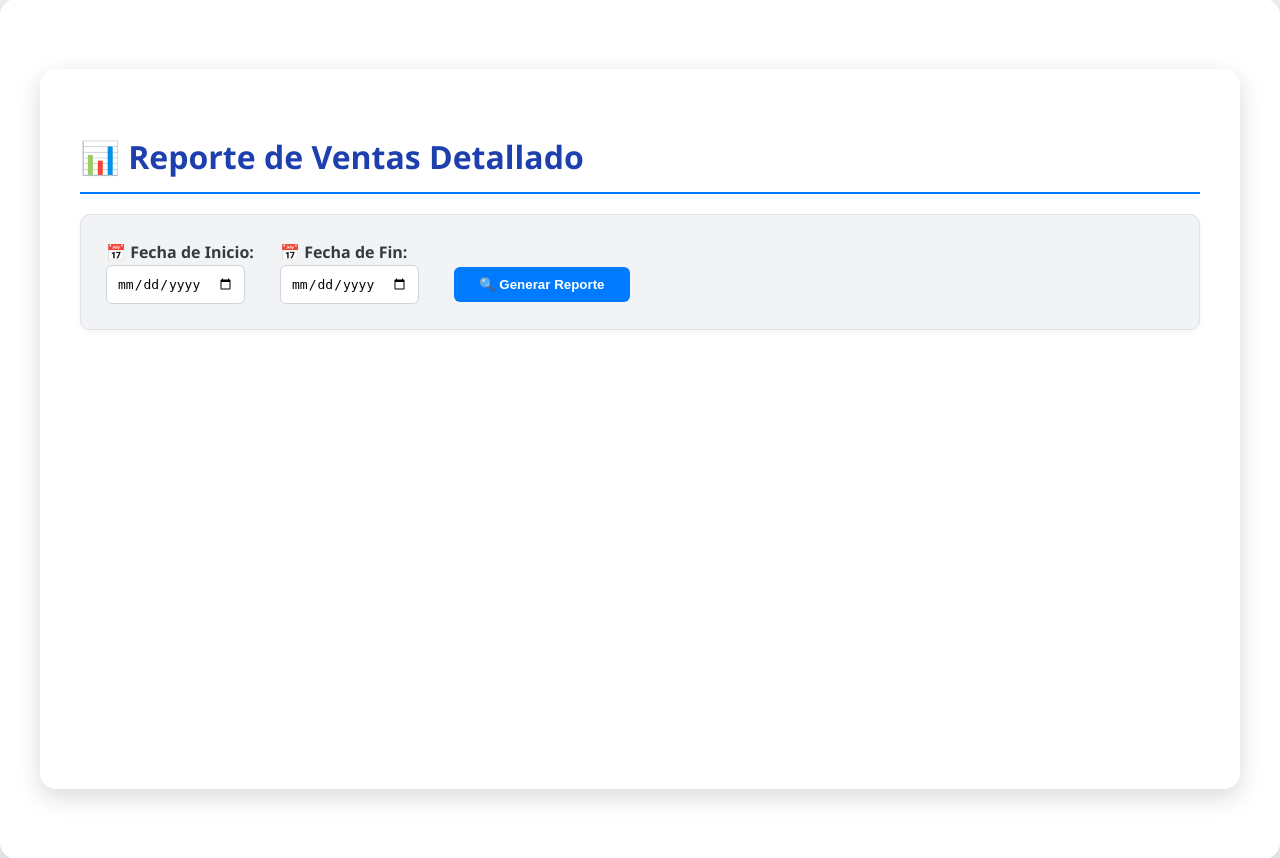
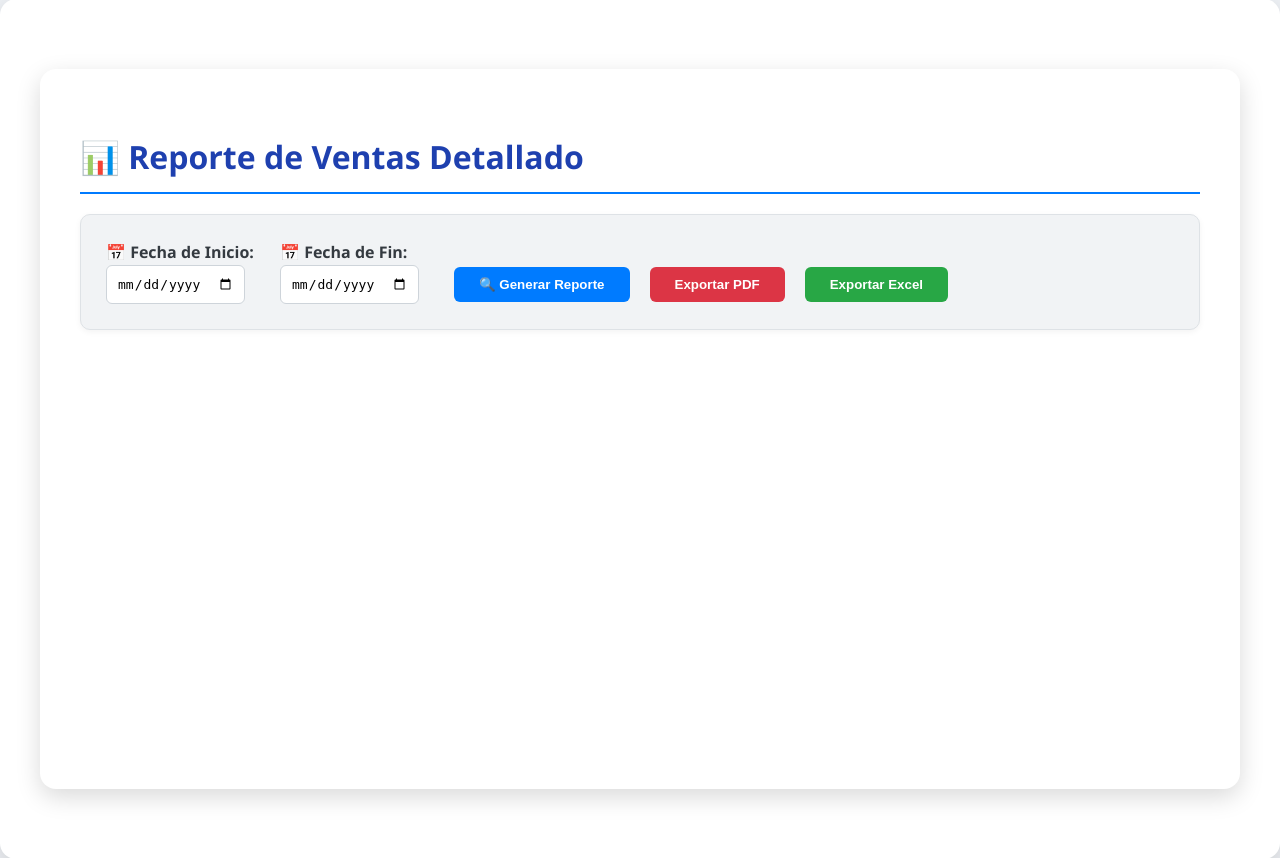
Before and after one commit to RogerEhq/almacen, a Django app: page /pos/reports/sales/ in a window 1280 px wide. Shown: the part 118-976 px from the top of the page. Run offline with Django 5.2, Linux system fonts and the light colour scheme; a user stored in the database is signed in.

Commit message:
exportaciones pdf y excel

```diff
--- a/pos/templates/pos/sales_report.html
+++ b/pos/templates/pos/sales_report.html
@@ -24,6 +24,31 @@
                     🔍 Generar Reporte
                 </button>
             </div>
+
+            {# Botón de Exportar a PDF (ya existente) #}
+            <div>
+                <button
+                    type="submit"
+                    name="export_pdf"
+                    value="true"
+                    style="margin-top: 24px; padding: 10px 25px; background-color: #dc3545; color: white; border: none; border-radius: 6px; font-weight: 600; cursor: pointer; transition: background-color 0.3s;"
+                >
+                    <i class="fas fa-file-pdf"></i> Exportar PDF
+                </button>
+            </div>
+
+            {# Botón de Exportar a Excel (NUEVO) #}
+            <div>
+                <button
+                    type="submit"
+                    name="export_excel"
+                    value="true"
+                    style="margin-top: 24px; padding: 10px 25px; background-color: #28a745; color: white; border: none; border-radius: 6px; font-weight: 600; cursor: pointer; transition: background-color 0.3s;"
+                >
+                    <i class="fas fa-file-excel"></i> Exportar Excel
+                </button>
+            </div>
+
         </div>
     </form>
 
--- a/pos/views.py
+++ b/pos/views.py
@@ -11,10 +11,14 @@ from django.db.models import Sum, Count, Q, ExpressionWrapper, F
 from django.utils import timezone
 from decimal import Decimal
 from django.contrib.auth import logout
+from openpyxl import Workbook
 
 from .models import Product, Sale, SaleItem, CashDrawerSession, Supplier
 from django.db.models.functions import ExtractYear, ExtractMonth
-
+from reportlab.lib import colors
+from reportlab.lib.pagesizes import letter
+from reportlab.platypus import SimpleDocTemplate, Table, TableStyle, Paragraph, Spacer
+from reportlab.lib.styles import getSampleStyleSheet
 
 # --- Redirección inicial tras login ---
 @login_required
@@ -331,11 +335,13 @@ def dashboard_view(request):
 
     return render(request, 'pos/dashboard.html', context)
 
+
 @user_passes_test(is_admin_staff)
 @login_required
 def sales_report_view(request):
     sales = None
     totals = {}
+    date_range_str = ""
 
     if request.method == 'POST':
         start_date_str = request.POST.get('start_date')
@@ -346,12 +352,22 @@ def sales_report_view(request):
                 start_date = datetime.strptime(start_date_str, '%Y-%m-%d').date()
                 end_date_inclusive = datetime.strptime(end_date_str, '%Y-%m-%d').date()
 
-                # 🎯 CORRECCIÓN: Usar 'sale_date'
+                date_range_str = f"{start_date_str} a {end_date_str}"
+
                 sales = Sale.objects.filter(
                     sale_date__date__gte=start_date,
                     sale_date__date__lte=end_date_inclusive
-                ).select_related('cash_drawer_session__user').order_by('-sale_date') # 🎯 Y en el ordenamiento
+                ).select_related('cash_drawer_session__user').order_by('-sale_date')
 
+                # NUEVA LÓGICA: Verificar si se solicitó la exportación a Excel
+                if 'export_excel' in request.POST:
+                    return export_sales_excel(request, sales, date_range_str)
+
+                # Lógica ya existente: Verificar si se solicitó la exportación a PDF
+                if 'export_pdf' in request.POST:
+                    return export_sales_pdf(request, sales, date_range_str)
+
+                # El resto del código solo se ejecuta si NO se exporta
                 report_totals = sales.aggregate(
                     total_sales=Sum('total_amount'),
                     total_transactions=Count('id'),
@@ -469,3 +485,137 @@ def monthly_summary_view(request):
     }
 
     return render(request, 'pos/monthly_summary.html', context)
+
+
+def export_sales_pdf(request, sales_queryset, date_range):
+    """
+    Genera un archivo PDF con la lista de ventas proporcionada por el queryset.
+
+    :param sales_queryset: Queryset de objetos Sale (Venta) ya filtrados.
+    :param date_range: Cadena de texto descriptiva del rango de fechas (ej: "2023-01-01 a 2023-01-31").
+    """
+    # 1. Configurar la respuesta HTTP para PDF
+    response = HttpResponse(content_type='application/pdf')
+    # Define el nombre del archivo para la descarga
+    file_name = f"reporte_ventas_{datetime.now().strftime('%Y%m%d')}.pdf"
+    response['Content-Disposition'] = f'attachment; filename="{file_name}"'
+
+    # 2. Crear el objeto SimpleDocTemplate de reportlab
+    # Este objeto gestiona el documento y aplica los datos a la respuesta.
+    doc = SimpleDocTemplate(response, pagesize=letter)
+    elements = []  # Lista de elementos (Párrafos, Tablas, Espacios) a añadir al PDF.
+
+    # Obtener estilos de ejemplo
+    styles = getSampleStyleSheet()
+
+    # 3. Título del Reporte
+    title_text = f"Reporte de Ventas: {date_range}"
+    elements.append(Paragraph(title_text, styles['Heading1']))
+    elements.append(Spacer(1, 18))  # Espacio vertical de 18 puntos
+
+    # 4. Preparar los datos de la tabla
+    # Encabezados de la tabla
+    data = [
+        ['ID Venta', 'Fecha', 'Total ($)', 'Vendedor']
+    ]
+
+    # Llenar la tabla con los datos del queryset
+    for sale in sales_queryset:
+        # Asegúrate de que los campos existan en tu modelo Sale (Venta)
+        data.append([
+            sale.id,
+            sale.sale_date.strftime("%Y-%m-%d %H:%M"),
+            f"{sale.total_amount:.2f}",  # Formato de moneda
+            sale.seller.username if sale.seller else 'N/A'
+        ])
+
+    # 5. Crear la tabla y aplicar estilos
+    table = Table(data, colWidths=[60, 140, 100, 140])
+
+    # Estilos de la tabla
+    style = TableStyle([
+        # Encabezado (primera fila)
+        ('BACKGROUND', (0, 0), (-1, 0), colors.HexColor('#4361ee')),
+        ('TEXTCOLOR', (0, 0), (-1, 0), colors.whitesmoke),
+        ('FONTNAME', (0, 0), (-1, 0), 'Helvetica-Bold'),
+        ('BOTTOMPADDING', (0, 0), (-1, 0), 12),
+
+        # Alineación y Bordes
+        ('ALIGN', (0, 0), (-1, -1), 'LEFT'),  # Alineación general
+        ('ALIGN', (2, 1), (2, -1), 'RIGHT'),  # Alinea la columna de Total a la derecha
+        ('GRID', (0, 0), (-1, -1), 0.5, colors.black),
+    ])
+
+    # Alternar color de fondo en filas de datos para mejor legibilidad
+    row_count = len(data)
+    for i in range(1, row_count):
+        bg_color = colors.white if i % 2 == 0 else colors.HexColor('#f0f0f0')  # Gris claro
+        style.add('BACKGROUND', (0, i), (-1, i), bg_color)
+
+    table.setStyle(style)
+    elements.append(table)
+
+    # 6. Construir y retornar el PDF
+    doc.build(elements)
+
+    return response
+
+
+def export_sales_excel(request, sales_queryset, date_range):
+    """
+    Genera un archivo Excel con la lista de ventas.
+    """
+    # 1. Configurar la respuesta HTTP para Excel
+    response = HttpResponse(
+        content_type='application/vnd.openxmlformats-officedocument.spreadsheetml.sheet',
+    )
+    file_name = f"reporte_ventas_{datetime.now().strftime('%Y%m%d')}.xlsx"
+    response['Content-Disposition'] = f'attachment; filename="{file_name}"'
+
+    # 2. Crear Workbook y Hoja
+    wb = Workbook()
+    ws = wb.active
+    ws.title = "Reporte de Ventas"
+
+    # 3. Encabezados de la tabla
+    headers = ['ID Venta', 'Fecha y Hora', 'Total ($)', 'Método de Pago', 'Vendedor']
+    ws.append(headers)
+
+    # Estilo de encabezado (opcional, pero mejora la presentación)
+    header_style = ws['A1':'E1']
+    from openpyxl.styles import Font, PatternFill
+    font = Font(bold=True, color="FFFFFF")
+    fill = PatternFill("solid", fgColor="4361ee")
+
+    for cell in header_style[0]:
+        cell.font = font
+        cell.fill = fill
+
+    # 4. Llenar la tabla con los datos
+    for sale in sales_queryset:
+        # Utilizamos el método get_payment_method_display() tal como se usa en el HTML
+        data_row = [
+            sale.id,
+            sale.sale_date.strftime("%Y-%m-%d %H:%M"),
+            sale.total_amount,
+            sale.get_payment_method_display(),
+            sale.cash_drawer_session.user.username if sale.cash_drawer_session and sale.cash_drawer_session.user else 'N/A',
+        ]
+        ws.append(data_row)
+
+    # Ajustar el ancho de las columnas
+    for col in ws.columns:
+        max_length = 0
+        column = col[0].column_letter  # Get the column name
+        for cell in col:
+            try:  # Necessary to avoid error on empty cells
+                if len(str(cell.value)) > max_length:
+                    max_length = len(str(cell.value))
+            except:
+                pass
+        adjusted_width = (max_length + 2)
+        ws.column_dimensions[column].width = adjusted_width
+
+    # 5. Guardar el Workbook en la respuesta HTTP
+    wb.save(response)
+    return response
```
Also changed, not shown: pos/migrations/0007_client_remove_sale_notes_product_stock_minimo_and_more.py (added).
